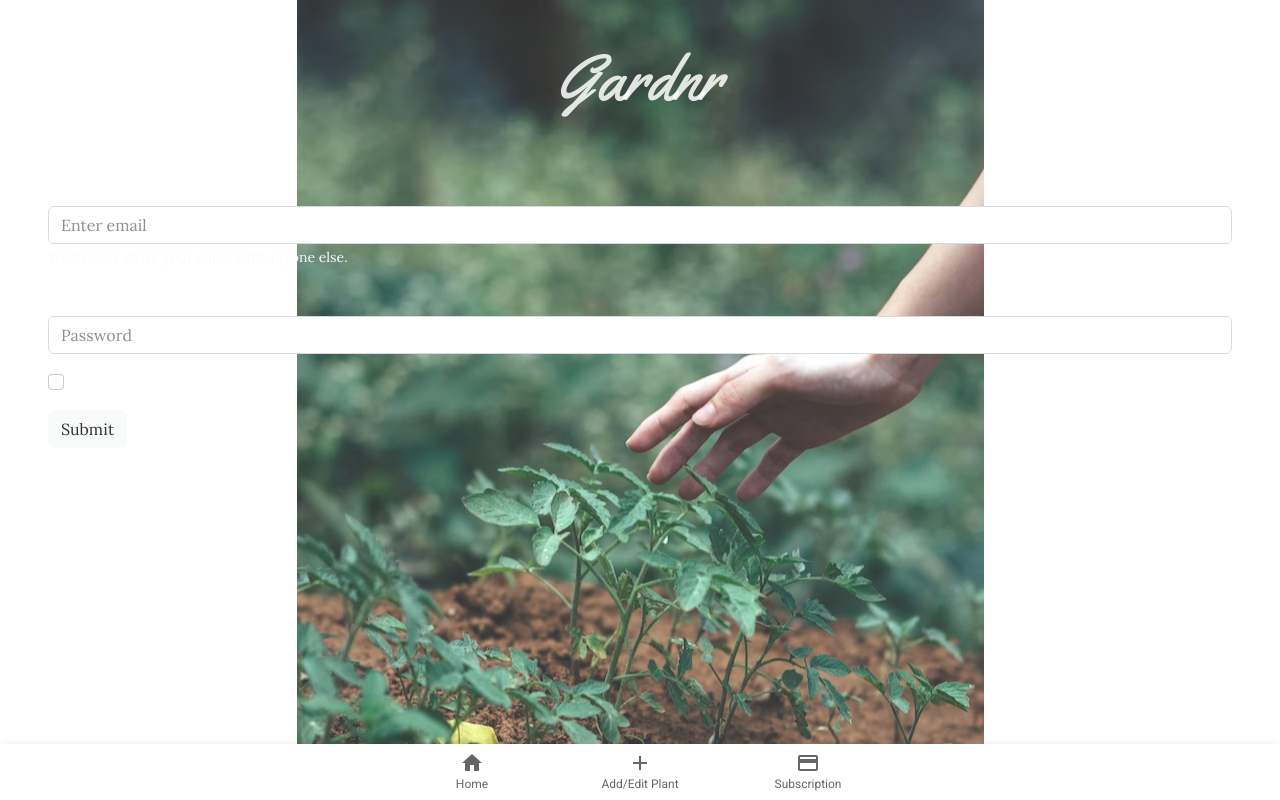
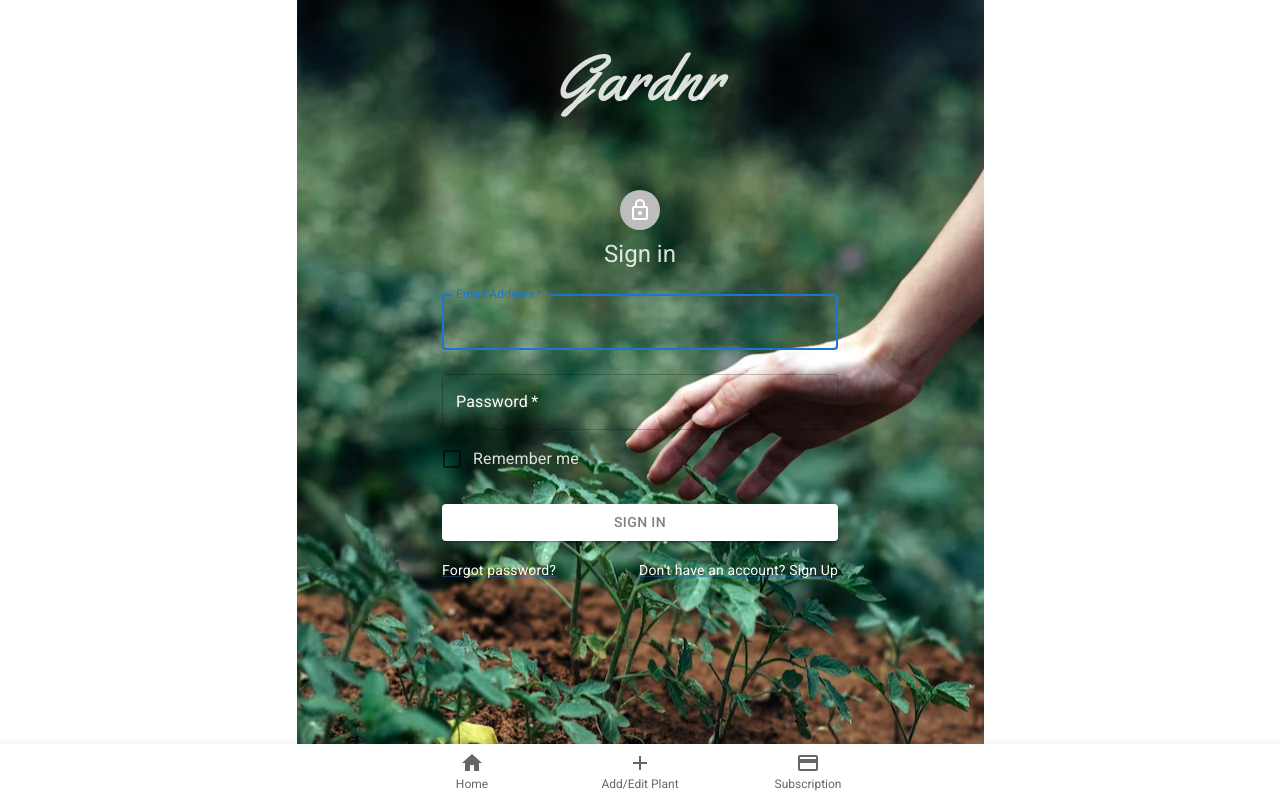
Before and after one commit to debe82/Gardnr, a React (Create React App) app in the folder frontendv2/: page / in a window 1280 px wide. Built offline with nearby package versions, Linux system fonts and the light colour scheme; no server answers; a web font is replaced by a local one.

Commit message:
added mui login

```diff
--- a/frontendv2/src/Homepage.css
+++ b/frontendv2/src/Homepage.css
@@ -1,7 +1,6 @@
 .landing-page-container {
   height: 100vh;
   background: url("/bg3.png") 50% 50% no-repeat;
-  opacity: 80%;
   color: rgba(255, 255, 255, 0.854);
 }
 
--- a/frontendv2/src/components/LoginForm.tsx
+++ b/frontendv2/src/components/LoginForm.tsx
@@ -1,48 +1,124 @@
-import React from "react";
-import { Button, Form } from "react-bootstrap";
-import { Link } from "react-router-dom";
+import * as React from "react";
+import Avatar from "@mui/material/Avatar";
+import Button from "@mui/material/Button";
+import CssBaseline from "@mui/material/CssBaseline";
+import TextField from "@mui/material/TextField";
+import FormControlLabel from "@mui/material/FormControlLabel";
+import Checkbox from "@mui/material/Checkbox";
+import Link from "@mui/material/Link";
+import Grid from "@mui/material/Grid";
+import Box from "@mui/material/Box";
+import LockOutlinedIcon from "@mui/icons-material/LockOutlined";
+import Typography from "@mui/material/Typography";
+import Container from "@mui/material/Container";
+import { createTheme, Theme, ThemeProvider } from "@mui/material/styles";
 
-export const LoginForm = () => {
+const theme = createTheme();
+
+export default function SignIn() {
+  const handleSubmit = (event: React.FormEvent<HTMLFormElement>) => {
+    event.preventDefault();
+    const data = new FormData(event.currentTarget);
+    console.log({
+      email: data.get("email"),
+      password: data.get("password"),
+    });
+  };
+
   return (
-    <>
-      <Form className="p-5">
-        <Form.Group
-          className="mb-3"
-          controlId="formBasicEmail">
-          <Form.Label>Email address</Form.Label>
-          <Form.Control
-            type="email"
-            placeholder="Enter email"
+    <ThemeProvider theme={theme}>
+      <Container
+        component="main"
+        maxWidth="xs">
+        <CssBaseline />
+        <Box
+          sx={{
+            marginTop: 8,
+            display: "flex",
+            flexDirection: "column",
+            alignItems: "center",
+          }}>
+          <Avatar sx={{ m: 1, bgcolor: "secondary" }}>
+            <LockOutlinedIcon />
+          </Avatar>
+          <Typography
+            component="h1"
+            variant="h5">
+            Sign in
+          </Typography>
+          <Box
+            component="form"
+            onSubmit={handleSubmit}
+            noValidate
+            sx={{
+              mt: 1,
+            }}>
+            <TextField
+              sx={{ input: { color: "white" }, label: { color: "white" } }}
+              margin="normal"
+              required
+              fullWidth
+              id="email"
+              label="Email Address"
+              name="email"
+              autoComplete="email"
+              autoFocus
             />
-          <Form.Text className="text-light">
-            We'll never share your email with anyone else.
-          </Form.Text>
-        </Form.Group>
-        <Form.Group
-          className="mb-3"
-          controlId="formBasicPassword">
-          <Form.Label>Password</Form.Label>
-          <Form.Control
+            <TextField
+              sx={{ input: { color: "white" }, label: { color: "white" } }}
+              margin="normal"
+              required
+              fullWidth
+              name="password"
+              label="Password"
               type="password"
-            placeholder="Password"
+              id="password"
+              autoComplete="current-password"
             />
-        </Form.Group>
-        <Form.Group
-          className="mb-3"
-          controlId="formBasicCheckbox">
-          <Form.Check
-            type="checkbox"
-            label="Check me out"
+            <FormControlLabel
+              control={
+                <Checkbox
+                  value="remember"
+                  sx={{ borderColor: "white" }}
                 />
-        </Form.Group>
-        <Link to={"/1"}>
+              }
+              label="Remember me"
+            />
             <Button
-            variant="light"
-            type="submit">
-            Submit
+              type="submit"
+              fullWidth
+              variant="contained"
+              sx={{
+                mt: 3,
+                mb: 2,
+                bgcolor: "white",
+                color: "gray",
+              }}>
+              Sign In
             </Button>
+            <Grid container>
+              <Grid
+                item
+                xs>
+                <Link
+                  sx={{ color: "white" }}
+                  href="#"
+                  variant="body2">
+                  Forgot password?
                 </Link>
-      </Form>
-    </>
+              </Grid>
+              <Grid item>
+                <Link
+                  sx={{ color: "white" }}
+                  href="#"
+                  variant="body2">
+                  {"Don't have an account? Sign Up"}
+                </Link>
+              </Grid>
+            </Grid>
+          </Box>
+        </Box>
+      </Container>
+    </ThemeProvider>
   );
-};
+}
--- a/frontendv2/src/pages/Homepage.tsx
+++ b/frontendv2/src/pages/Homepage.tsx
@@ -5,7 +5,7 @@ import { SearchBar } from "../components/SearchBar";
 import SpecificPlantCard from "../components/SpecificPlantCard";
 import UserProfile from "../components/UserProfile";
 import "../Homepage.css";
-import { LoginForm } from "../components/LoginForm";
+import LoginForm from "../components/LoginForm";
 
 function Homepage() {
   return (
```
Lines whose indentation alone changed are shown as unchanged.
